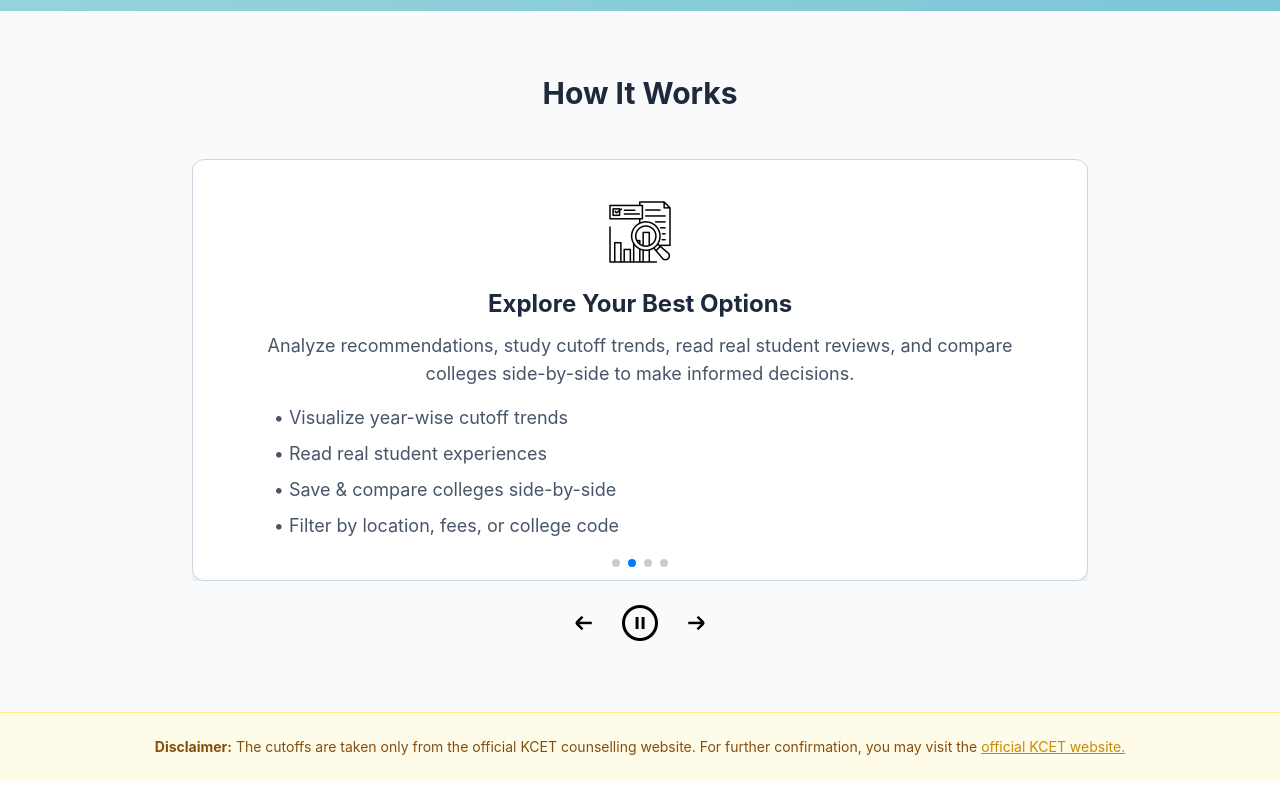
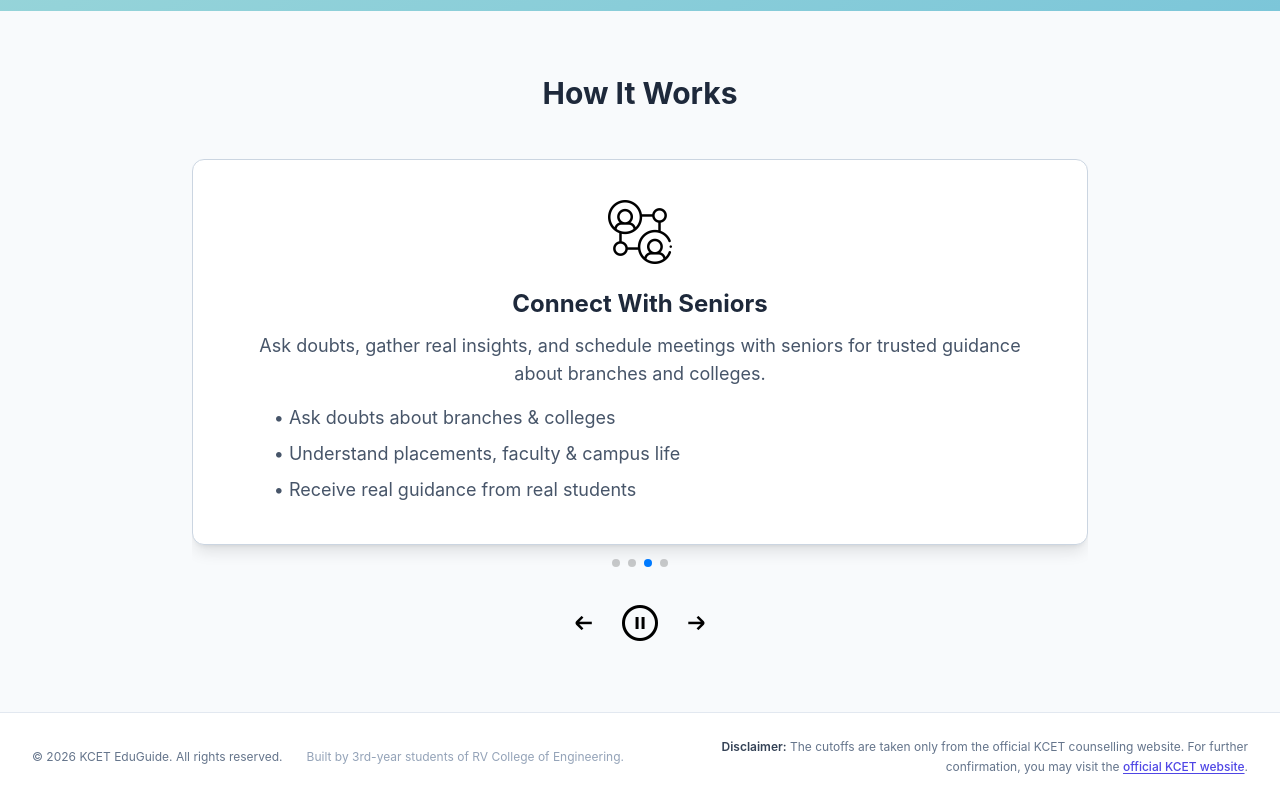
Before and after one commit to mithrangowda07/frontend-kcet, a React (Vite) app: page / in a window 1280 px wide. Shown: the part 678-1478 px from the top of the page. Built offline with nearby package versions, Linux system fonts and the light colour scheme; no server answers.

Commit message:
Added Copyright and changed watermarking in pdf

```diff
--- a/src/App.tsx
+++ b/src/App.tsx
@@ -2,6 +2,7 @@ import { BrowserRouter as Router, Routes, Route, Navigate, useLocation } from 'r
 import { AuthProvider } from './contexts/AuthContext'
 import { ThemeProvider } from './contexts/ThemeContext'
 import Navbar from './components/Navbar'
+import Footer from './components/Footer'
 import LandingPage from './pages/LandingPage'
 import LoginRegister from './pages/LoginRegister'
 import RegisterRoleSelection from './pages/RegisterRoleSelection'
@@ -33,9 +34,10 @@ function AppShell() {
   const isAdminRoute = location.pathname.startsWith('/admin')
 
   return (
-    <div className="min-h-screen bg-slate-50 dark:bg-[#111827]">
+    <div className="min-h-screen flex flex-col bg-slate-50 dark:bg-[#111827]">
       {!isAdminRoute && <Navbar />}
-      <Routes>
+      <div className="flex-grow">
+        <Routes>
             <Route path="/" element={<LandingPage />} />
             <Route path="/auth" element={<LoginRegister />} />
             <Route path="/register" element={<RegisterRoleSelection />} />
@@ -113,6 +115,8 @@ function AppShell() {
             <Route path="/admin/dashboard" element={<Navigate to="/admin/dashboard" replace />} />
             <Route path="*" element={<Navigate to="/" replace />} />
           </Routes>
+      </div>
+      {!isAdminRoute && <Footer />}
     </div>
   )
 }
--- /dev/null
+++ b/src/components/Footer.tsx
@@ -0,0 +1,32 @@
+
+export default function Footer() {
+  return (
+    <footer className="w-full bg-white dark:bg-slate-900 border-t border-slate-200 dark:border-slate-800 transition-colors duration-200 mt-auto">
+      <div className="mx-auto max-w-7xl px-4 py-6 md:flex md:items-center md:justify-between lg:px-8">
+        <div className="flex flex-col space-y-2 md:space-y-0 md:flex-row md:items-center md:space-x-6 text-center md:text-left">
+          <p className="text-xs text-slate-500 dark:text-slate-400">
+            &copy; {new Date().getFullYear()} KCET EduGuide. All rights reserved.
+          </p>
+          <p className="text-xs text-slate-400 dark:text-slate-500">
+            Built by 3rd-year students of RV College of Engineering.
+          </p>
+        </div>
+        <div className="mt-4 md:mt-0 max-w-xl">
+          <p className="text-xs text-slate-500 dark:text-slate-400 text-center md:text-right leading-relaxed">
+            <span className="font-semibold text-slate-700 dark:text-slate-300">Disclaimer:</span>{' '}
+            The cutoffs are taken only from the official KCET counselling website. For further confirmation, you may visit the{' '}
+            <a
+              href="https://cetonline.karnataka.gov.in/kea/"
+              target="_blank"
+              rel="noopener noreferrer"
+              className="font-medium text-indigo-600 hover:text-indigo-500 dark:text-indigo-400 dark:hover:text-indigo-300 underline underline-offset-2"
+            >
+              official KCET website
+            </a>
+            .
+          </p>
+        </div>
+      </div>
+    </footer>
+  )
+}
--- a/src/components/admin/AdminLayout.tsx
+++ b/src/components/admin/AdminLayout.tsx
@@ -1,6 +1,7 @@
 import { NavLink, Outlet, useNavigate } from 'react-router-dom'
 import { useAdminAuth } from '../../contexts/AdminAuthContext'
 import { useTheme } from '../../contexts/ThemeContext'
+import Footer from '../Footer'
 
 const linkClass = ({ isActive }: { isActive: boolean }) =>
   `block rounded-lg px-3 py-2 text-sm font-medium transition ${
@@ -83,10 +84,11 @@ export default function AdminLayout() {
         </div>
       </aside>
 
-      <main className="flex-1 overflow-y-auto">
-        <div className="mx-auto max-w-6xl px-4 py-8">
+      <main className="flex-1 overflow-y-auto flex flex-col justify-between">
+        <div className="mx-auto max-w-6xl w-full px-4 py-8 flex-grow">
           <Outlet />
         </div>
+        <Footer />
       </main>
     </div>
   )
--- a/src/pages/CounsellingDashboard.tsx
+++ b/src/pages/CounsellingDashboard.tsx
@@ -189,7 +189,7 @@ const CounsellingDashboard = () => {
         const pageHeight = doc.internal.pageSize.getHeight()
         doc.setTextColor(220, 220, 220)
         doc.setFontSize(48)
-        doc.text('KCET-Helper', pageWidth / 2, pageHeight / 2, {
+        doc.text('KCET-EduGuide', pageWidth / 2, pageHeight / 2, {
           angle: -30,
           align: 'center',
         })
--- a/src/pages/LandingPage.tsx
+++ b/src/pages/LandingPage.tsx
@@ -283,25 +283,6 @@ const LandingPage = () => {
           </button>
         </div>
       </div>
-
-      {/* Disclaimer */}
-      <div className="bg-yellow-50 dark:bg-yellow-900/20 border-t border-yellow-200 dark:border-yellow-800 py-6">
-        <div className="max-w-7xl mx-auto px-4 sm:px-6 lg:px-8">
-          <p className="text-sm text-yellow-800 dark:text-yellow-200 text-center">
-            <strong>Disclaimer:</strong> The cutoffs are taken only from the
-            official KCET counselling website. For further confirmation, you may
-            visit the{" "}
-            <a
-              href="https://cetonline.karnataka.gov.in/kea/"
-              target="_blank"
-              rel="noopener noreferrer"
-              className="underline text-yellow-600 dark:text-yellow-400"
-            >
-            official KCET website.
-            </a>
-          </p>
-        </div>
-      </div>
     </div>
   );
 };
--- a/src/pages/admin/AdminLogin.tsx
+++ b/src/pages/admin/AdminLogin.tsx
@@ -1,6 +1,7 @@
 import { FormEvent, useState } from 'react'
 import { Navigate, useNavigate } from 'react-router-dom'
 import { useAdminAuth } from '../../contexts/AdminAuthContext'
+import Footer from '../../components/Footer'
 
 export default function AdminLogin() {
   const { login, isAuthenticated, loading } = useAdminAuth()
@@ -32,9 +33,10 @@ export default function AdminLogin() {
   }
 
   return (
-    <div className="flex min-h-screen items-center justify-center bg-slate-50 px-4 dark:bg-[#111827]">
-      <div className="w-full max-w-md rounded-2xl border border-slate-200 bg-white p-8 shadow-lg dark:border-slate-700 dark:bg-slate-900">
-        <h1 className="text-2xl font-bold text-slate-900 dark:text-white">Admin Login</h1>
+    <div className="flex min-h-screen flex-col justify-between bg-slate-50 dark:bg-[#111827]">
+      <div className="flex flex-grow items-center justify-center px-4">
+        <div className="w-full max-w-md rounded-2xl border border-slate-200 bg-white p-8 shadow-lg dark:border-slate-700 dark:bg-slate-900">
+          <h1 className="text-2xl font-bold text-slate-900 dark:text-white">Admin Login</h1>
         <p className="mt-2 text-sm text-slate-600 dark:text-slate-400">
           KCET EduGuide — branch insights management
         </p>
@@ -79,7 +81,9 @@ export default function AdminLogin() {
             {submitting ? 'Signing in…' : 'Sign in'}
           </button>
         </form>
+        </div>
       </div>
+      <Footer />
     </div>
   )
 }
--- a/vite.config.ts
+++ b/vite.config.ts
@@ -8,7 +8,7 @@ export default defineConfig({
     port: 3000,
     proxy: {
       '/api': {
-        target: 'http://localhost:5000',
+        target: 'https://kcetapi.duckdns.org/api',
         changeOrigin: true,
       },
     },
```
Also changed, not shown: 8 other files (tests, documents, lock files or other folders).
